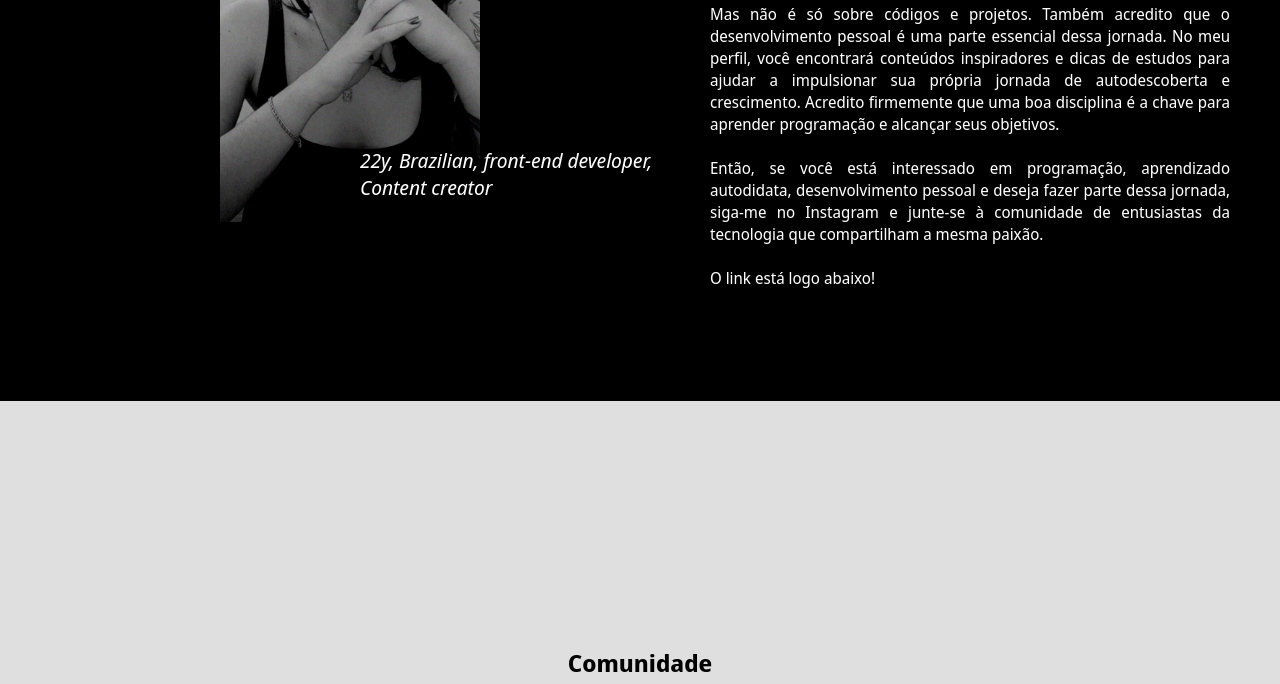
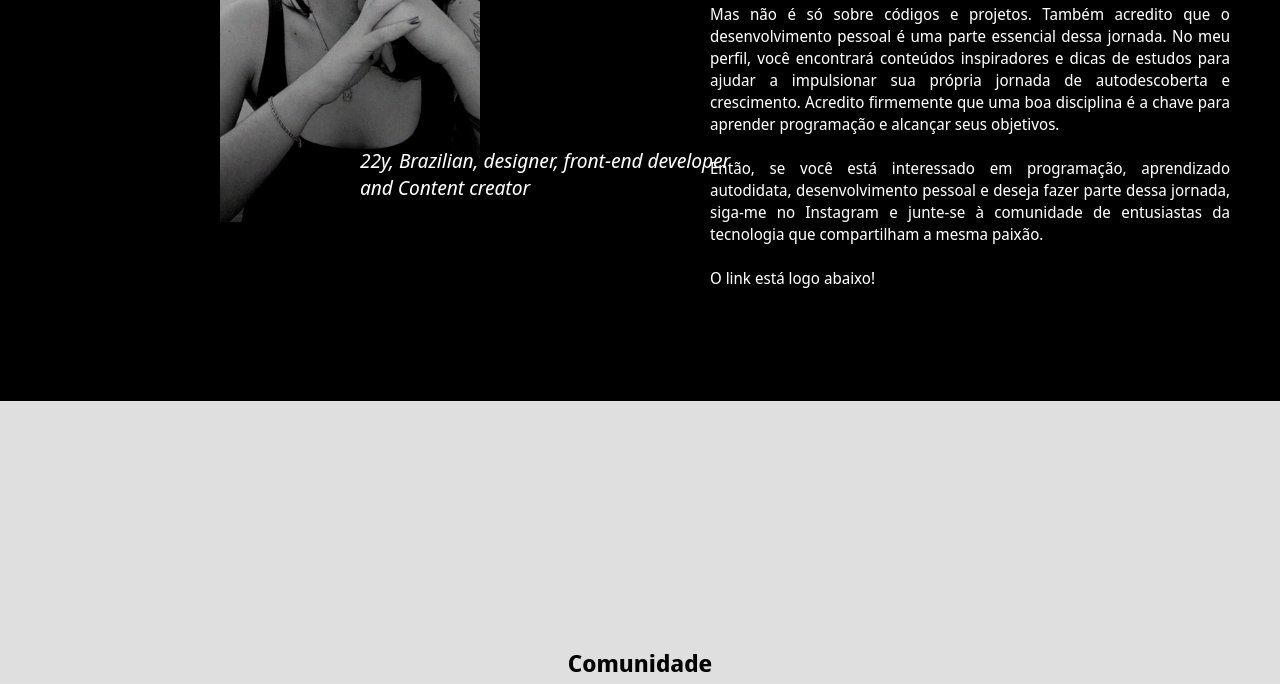
Before and after one commit to MadduSilva/Maddu, a plain HTML site: page index.html in a window 1280 px wide. Shown: the part 1185-1869 px from the top of the page. Drawn offline with nearby package versions, Linux system fonts and the light colour scheme; a web font is replaced by a local one.

Commit message:
Update index.html

```diff
--- a/index.html
+++ b/index.html
@@ -52,7 +52,7 @@
                 <img class="img-3" src="img/IMG_20220730_161856_655.webp" alt="" />
               </div>
               <div class="container-texto">
-                <p class="text-2"><em>22y, Brazilian, front-end developer,<br> Content creator </em></p>
+                <p class="text-2"><em>22y, Brazilian, designer, front-end developer <br>and Content creator </em></p>
               </div>
             </div>
           </div>
```
